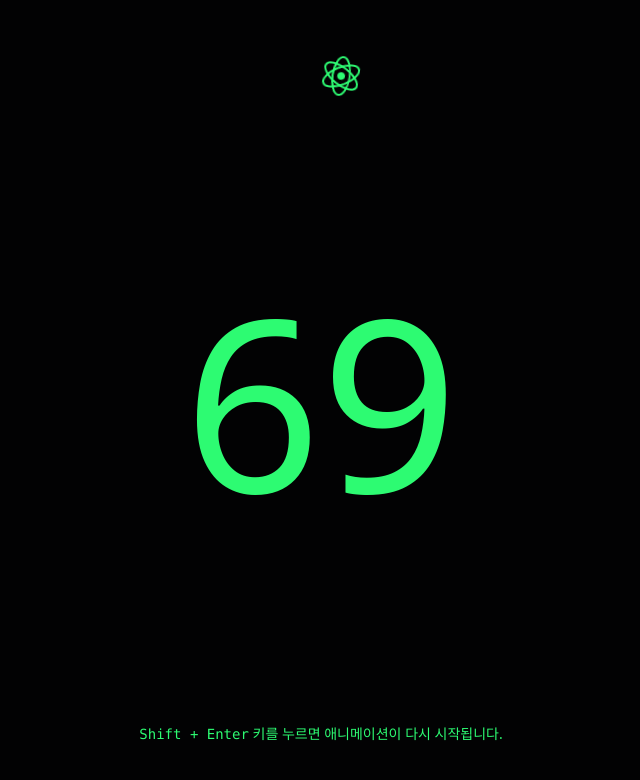
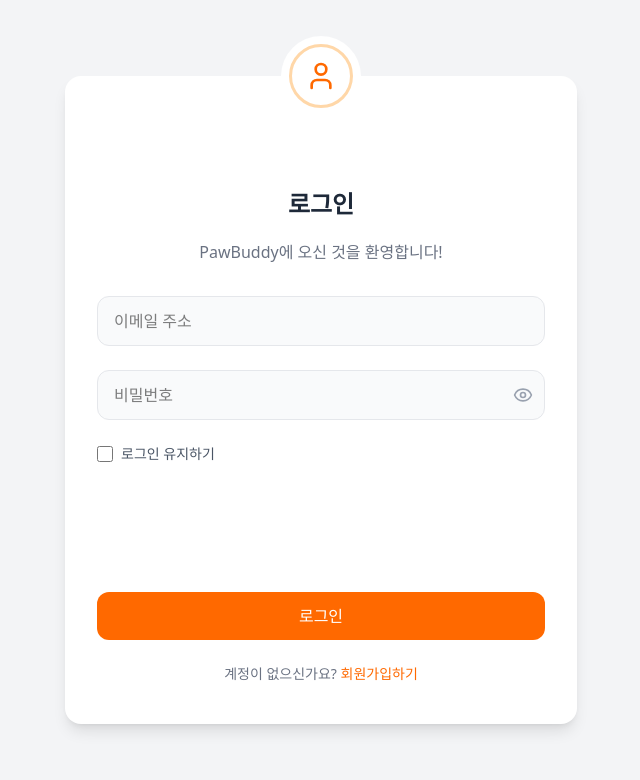
Before and after one commit to FRONTENDBOOTCAMP-14th/Final-Project-Team-8, a Next.js app: page / in a window 1280 px wide. Shown: the top 780 px of the page, without its empty margins (319-959 px from the left). Built offline with nearby package versions, Linux system fonts and the light colour scheme.

Commit message:
[feat] 로그인 컴포넌트 구현
- useId로 접근성 개선
- useCallback, useMemo, useTransition 훅 사용
- 이메일/비밀번호 유효성 검사

```diff
--- a/src/app/page.tsx
+++ b/src/app/page.tsx
@@ -1,12 +1,9 @@
-import { LearnSection } from '@/components'
-import RandomCountUp from '@/demo'
+import Login from '../components/login/login'
 
 export default function HomePage() {
   return (
     <section>
-      <LearnSection title="랜덤 카운트 업">
-        <RandomCountUp />
-      </LearnSection>
+      <Login />
     </section>
   )
 }
--- /dev/null
+++ b/src/components/login/index.ts
@@ -0,0 +1,2 @@
+export { default as Login } from './login'
+export type { LoginProps } from './login'
--- /dev/null
+++ b/src/components/login/login.tsx
@@ -0,0 +1,171 @@
+'use client'
+
+import { User } from 'lucide-react'
+import React, {
+  useCallback,
+  useId,
+  useMemo,
+  useState,
+  useTransition,
+} from 'react'
+import Input from '../ui/input/Input'
+
+const EMAIL_REGEX = /^[^\s@]+@[^\s@]+\.[^\s@]+$/
+const MIN_PASSWORD_LENGTH = 6
+
+export interface LoginProps {
+  onLogin?: (email: string, password: string) => void
+  onSignUp?: () => void
+}
+
+const Login = ({ onLogin, onSignUp }: LoginProps) => {
+  const [email, setEmail] = useState('')
+  const [password, setPassword] = useState('')
+  const [keepLoggedIn, setKeepLoggedIn] = useState(false)
+  const [isPending, startTransition] = useTransition()
+
+  // useId로 고유한 ID 생성 (접근성 향상)
+  const emailId = useId()
+  const passwordId = useId()
+  const keepLoggedInId = useId()
+
+  // useMemo로 폼 유효성 검사 메모이제이션
+  const isFormValid = useMemo(() => {
+    return EMAIL_REGEX.test(email) && password.length >= MIN_PASSWORD_LENGTH
+  }, [email, password])
+
+  // useCallback으로 함수 메모이제이션
+  const handleSubmit = useCallback(() => {
+    if (onLogin && isFormValid) {
+      startTransition(() => {
+        onLogin(email, password)
+      })
+    }
+  }, [email, password, onLogin, isFormValid])
+
+  const handleSignUp = useCallback(() => {
+    if (onSignUp) {
+      onSignUp()
+    }
+  }, [onSignUp])
+
+  const handleEmailChange = useCallback((value: string) => {
+    setEmail(value)
+  }, [])
+
+  const handlePasswordChange = useCallback((value: string) => {
+    setPassword(value)
+  }, [])
+
+  const handleKeepLoggedInChange = useCallback(
+    (e: React.ChangeEvent<HTMLInputElement>) => {
+      setKeepLoggedIn(e.target.checked)
+    },
+    []
+  )
+
+  return (
+    <div className="min-h-screen bg-gray-100 flex items-center justify-center p-4">
+      <div className="relative bg-white rounded-2xl shadow-lg p-8 w-full max-w-lg pt-20">
+        {/* Profile Icon */}
+        <div className="absolute -top-10 left-1/2 transform -translate-x-1/2">
+          <div className="w-20 h-20 bg-white rounded-full flex items-center justify-center border-none">
+            <div className="w-16 h-16 rounded-full flex items-center justify-center border-3 border-orange-200">
+              <User className="w-8 h-8 text-orange-500" />
+            </div>
+          </div>
+        </div>
+
+        {/* Title */}
+        <h1 className="text-2xl font-bold text-center text-gray-800 mb-5 mt-8">
+          로그인
+        </h1>
+        <p className="text-center text-gray-500 mb-8">
+          PawBuddy에 오신 것을 환영합니다!
+        </p>
+
+        {/* Login Form */}
+        <div className="space-y-6">
+          {/* Email Input */}
+          <div>
+            <label htmlFor={emailId} className="sr-only">
+              이메일 주소
+            </label>
+            <Input
+              id={emailId}
+              type="email"
+              placeholder="이메일 주소"
+              value={email}
+              onChange={handleEmailChange}
+            />
+            {email && !EMAIL_REGEX.test(email) && (
+              <p className="text-xs text-red-500 mt-3">
+                올바른 이메일 형식을 입력해주세요 (예: example@email.com)
+              </p>
+            )}
+          </div>
+
+          {/* Password Input */}
+          <div>
+            <label htmlFor={passwordId} className="sr-only">
+              비밀번호
+            </label>
+            <Input
+              id={passwordId}
+              type="password"
+              placeholder="비밀번호"
+              value={password}
+              onChange={handlePasswordChange}
+            />
+            {password && password.length < 6 && (
+              <p className="text-xs text-red-500 mt-3">
+                비밀번호는 최소 6자 이상이어야 합니다
+              </p>
+            )}
+          </div>
+
+          {/* Keep Logged In Checkbox */}
+          <div className="flex items-center mb-32">
+            <input
+              type="checkbox"
+              id={keepLoggedInId}
+              checked={keepLoggedIn}
+              onChange={handleKeepLoggedInChange}
+              className="w-4 h-4 text-orange-500 border-gray-300 rounded focus:ring-orange-500"
+            />
+            <label
+              htmlFor={keepLoggedInId}
+              className="ml-2 text-sm text-gray-600"
+            >
+              로그인 유지하기
+            </label>
+          </div>
+
+          {/* Login Button */}
+          <button
+            onClick={handleSubmit}
+            disabled={!isFormValid || isPending}
+            className="w-full bg-orange-500 text-white py-3 rounded-xl font-medium hover:bg-orange-600 transition-colors focus:outline-none focus:ring-2 focus:ring-orange-500 focus:ring-offset-2 disabled:cursor-not-allowed"
+          >
+            {isPending ? '로그인 중...' : '로그인'}
+          </button>
+        </div>
+
+        {/* Footer Links */}
+        <div className="mt-6 text-center">
+          <div className="text-sm text-gray-500 mb-2">
+            계정이 없으신가요?{' '}
+            <button
+              onClick={handleSignUp}
+              className="text-orange-500 hover:text-orange-600 transition-colors inline cursor-pointer"
+            >
+              회원가입하기
+            </button>
+          </div>
+        </div>
+      </div>
+    </div>
+  )
+}
+
+export default Login
--- /dev/null
+++ b/src/components/ui/input/Input.tsx
@@ -0,0 +1,67 @@
+'use client'
+
+import { Eye, EyeOff } from 'lucide-react'
+import { useState } from 'react'
+
+export interface InputProps {
+  id?: string
+  type?: 'text' | 'email' | 'password'
+  placeholder?: string
+  value: string
+  onChange: (value: string) => void
+  className?: string
+  disabled?: boolean
+  required?: boolean
+}
+
+const Input = ({
+  id,
+  type = 'text',
+  placeholder,
+  value,
+  onChange,
+  className = '',
+  disabled = false,
+  required = false,
+}: InputProps) => {
+  const [showPassword, setShowPassword] = useState(false)
+  const isPassword = type === 'password'
+  const inputType = isPassword && showPassword ? 'text' : type
+
+  const baseClassName = `
+    w-full px-4 py-3 bg-gray-50 border border-gray-200 rounded-xl focus:outline-none focus:ring-2 focus:ring-orange-500 focus:border-transparent transition-all disabled:opacity-50 disabled:cursor-not-allowed
+    ${isPassword ? 'pr-12' : ''}
+    ${className}
+    `.trim()
+
+  return (
+    <div className="relative">
+      <input
+        id={id}
+        type={inputType}
+        placeholder={placeholder}
+        value={value}
+        onChange={e => onChange(e.target.value)}
+        className={baseClassName}
+        disabled={disabled}
+        required={required}
+      />
+      {isPassword && (
+        <button
+          type="button"
+          onClick={() => setShowPassword(!showPassword)}
+          className="absolute right-3 top-1/2 transform -translate-y-1/2 text-gray-400 hover:text-gray-600 disabled:opacity-50"
+          disabled={disabled}
+        >
+          {showPassword ? (
+            <EyeOff className="w-5 h-5" />
+          ) : (
+            <Eye className="w-5 h-5" />
+          )}
+        </button>
+      )}
+    </div>
+  )
+}
+
+export default Input
--- /dev/null
+++ b/src/components/ui/input/index.ts
@@ -0,0 +1,2 @@
+export { default as Input } from './Input'
+export type { InputProps } from './Input'
```
